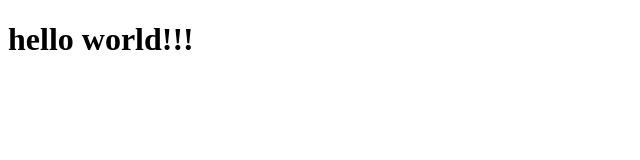
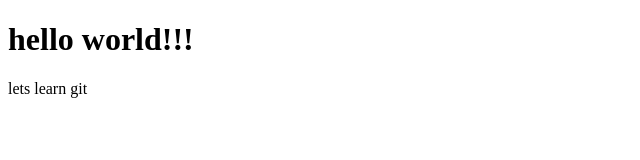
Before and after one commit to noopaannabinu/gitdemo, a plain HTML site: page index.html in a window 1280 px wide. Shown: the whole page, without its empty margins (0-640 px from the left). Drawn offline with Linux system fonts and the light colour scheme.

Commit message:
added a paragraph

```diff
--- a/index.html
+++ b/index.html
@@ -7,5 +7,6 @@
 </head>
 <body>
     <h1>hello world!!!</h1>
+    <p>lets learn git</p>
 </body>
 </html>
```
